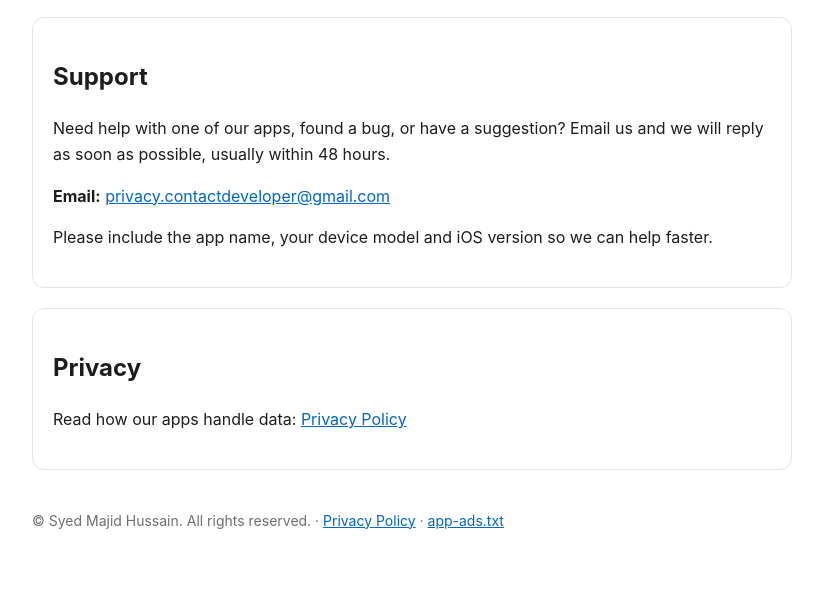
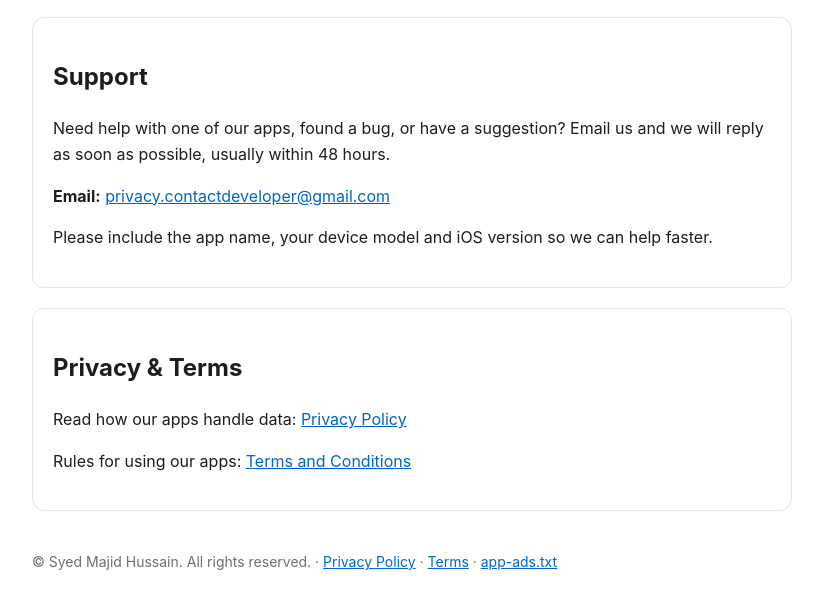
Before and after one commit to ContactDeveloper/contactdeveloper.github.io, a plain HTML site: page index.html in a window 1280 px wide. Shown: the part 149-758 px from the top of the page, without its empty margins (228-1051 px from the left). Drawn offline with Linux system fonts and the light colour scheme.

Commit message:
Link terms and conditions on homepage
Co-Authored-By: Claude Opus 5.5 <noreply@anthropic.com>
Claude-Session: https://claude.ai/code/session_01UpL1nZ5i7upEhNHjHkmrGm

```diff
--- a/index.html
+++ b/index.html
@@ -22,10 +22,11 @@ footer{margin-top:40px;font-size:14px;color:#6e6e73}
 </div>
 
 <div class="card">
-<h2>Privacy</h2>
+<h2>Privacy &amp; Terms</h2>
 <p>Read how our apps handle data: <a href="privacy-policy.html">Privacy Policy</a></p>
+<p>Rules for using our apps: <a href="terms.html">Terms and Conditions</a></p>
 </div>
 
-<footer>&copy; Syed Majid Hussain. All rights reserved. &middot; <a href="privacy-policy.html">Privacy Policy</a> &middot; <a href="app-ads.txt">app-ads.txt</a></footer>
+<footer>&copy; Syed Majid Hussain. All rights reserved. &middot; <a href="privacy-policy.html">Privacy Policy</a> &middot; <a href="terms.html">Terms</a> &middot; <a href="app-ads.txt">app-ads.txt</a></footer>
 </body>
 </html>
```
